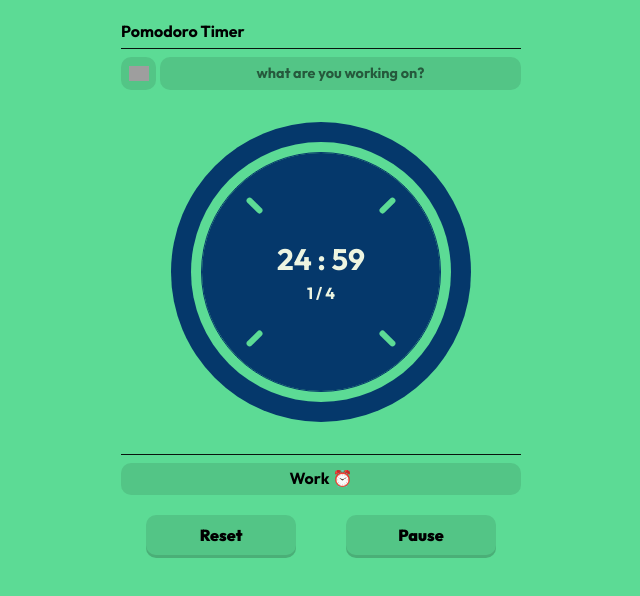
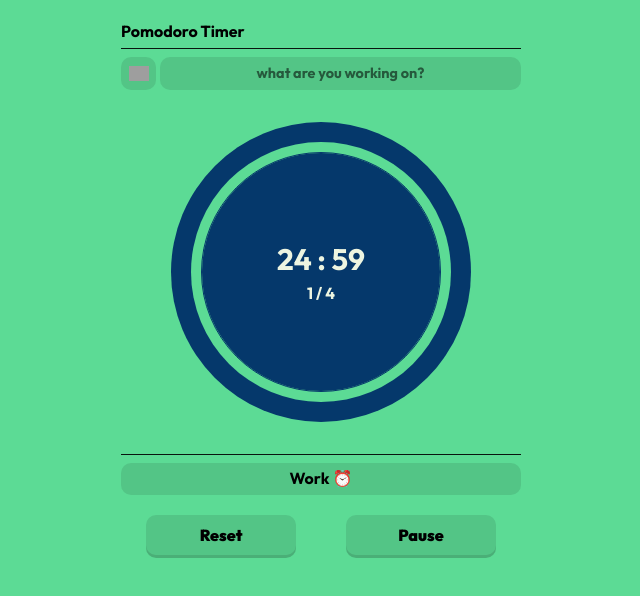
Before and after one commit to aabrahamx/pomodoro, a Vue app: page / in a window 1280 px wide. Both pictures are taken after a click on the button "Start". Shown: the top 596 px of the page, without its empty margins (319-959 px from the left). Built offline with nearby package versions, Linux system fonts and the light colour scheme; grey boxes are pictures that could not be loaded.

Commit message:
animation on running add

```diff
--- a/src/components/TimeDisplay/TimeDisplay.vue
+++ b/src/components/TimeDisplay/TimeDisplay.vue
@@ -5,6 +5,7 @@ const props = defineProps({
     timer: String,
     currentSession: Number,
     numberOfSessions: Number,
+    running: String
 });
 </script>
 
@@ -18,7 +19,7 @@ const props = defineProps({
                 <span class="session-holder">{{ props.currentSession }} / {{ props.numberOfSessions }}</span>
             </div>
         </div>
-        <div class="container-animation">
+        <div class="container-animation" :class="{animate: props.running}">
             <div class="top">
                 <div class="pointer"></div>
             </div>
@@ -75,6 +76,20 @@ const props = defineProps({
     overflow: hidden;
     padding: 1rem;
 }
+.container-animation.animate {
+    animation: rotate .5s linear forwards;
+}
+@keyframes rotate {
+    0% {
+        transform: rotate(45deg);
+    }
+    99% {
+        transform: rotate(405deg);
+    }
+    100% {
+        opacity: 0;
+    }
+}
 .container-animation > div {
     height: 33.33%;
 }
--- a/src/components/Timer/Timer.vue
+++ b/src/components/Timer/Timer.vue
@@ -29,7 +29,7 @@
     remainingTime: null,
     startingTime: null,
 
-    display: "25 : 00",
+    display: "",
     isRunning: false,
     isPaused: false,
     pausedRemainingTime: null,
@@ -69,7 +69,7 @@
   function reset() {
     timer.remainingTime = null;
     timer.startingTime = null;
-    timer.display = "00 : 00";
+    timer.display = "";
     timer.isRunning = false;
     timer.isPaused = false;
     timer.pausedRemainingTime = null;
@@ -80,7 +80,6 @@
   }
   function sessionRunner() {
     timer.remainingTime = sessionPicker();
-    timer.startingTime = timer.remainingTime;
     counter.start(countDown);
   }
   function countDown() {
@@ -112,14 +111,17 @@
         timer.sessionRunning = "work";
         timer.currentSession++;
         setNextTurn("work");
+        timer.startingTime = changeMinuteToSecond(timer.focusTime);
         return changeMinuteToSecond(timer.focusTime);
       } else if (timer.sessionTurn === "short") {
         timer.sessionRunning = "short";
         setNextTurn("short");
+        timer.startingTime = changeMinuteToSecond(timer.shortBreak);
         return changeMinuteToSecond(timer.shortBreak);
       } else if (timer.sessionTurn === "long") {
         timer.sessionRunning = "long";
         timer.sessionOver = true;
+        timer.startingTime = changeMinuteToSecond(timer.longBreak);
         return changeMinuteToSecond(timer.longBreak);
       }
     }
@@ -135,11 +137,13 @@
 
     <section class="container-main">
       <div>
-        <Loader :height="(timer.remainingTime / timer.startingTime) * 100" />
+        <Loader v-if="timer.remainingTime && timer.startingTime" :height="(timer.remainingTime / timer.startingTime) * 100" />
+        <Loader v-else :height="100" />
         <TimeDisplay
-          :timer="timer.display"
+          :timer="timer.display || `${timer.focusTime} : 00`"
           :current-session="timer.currentSession"
           :number-of-sessions="timer.numberOfSessions"
+          :running="timer.isRunning"
         />
       </div>
     </section>
```
